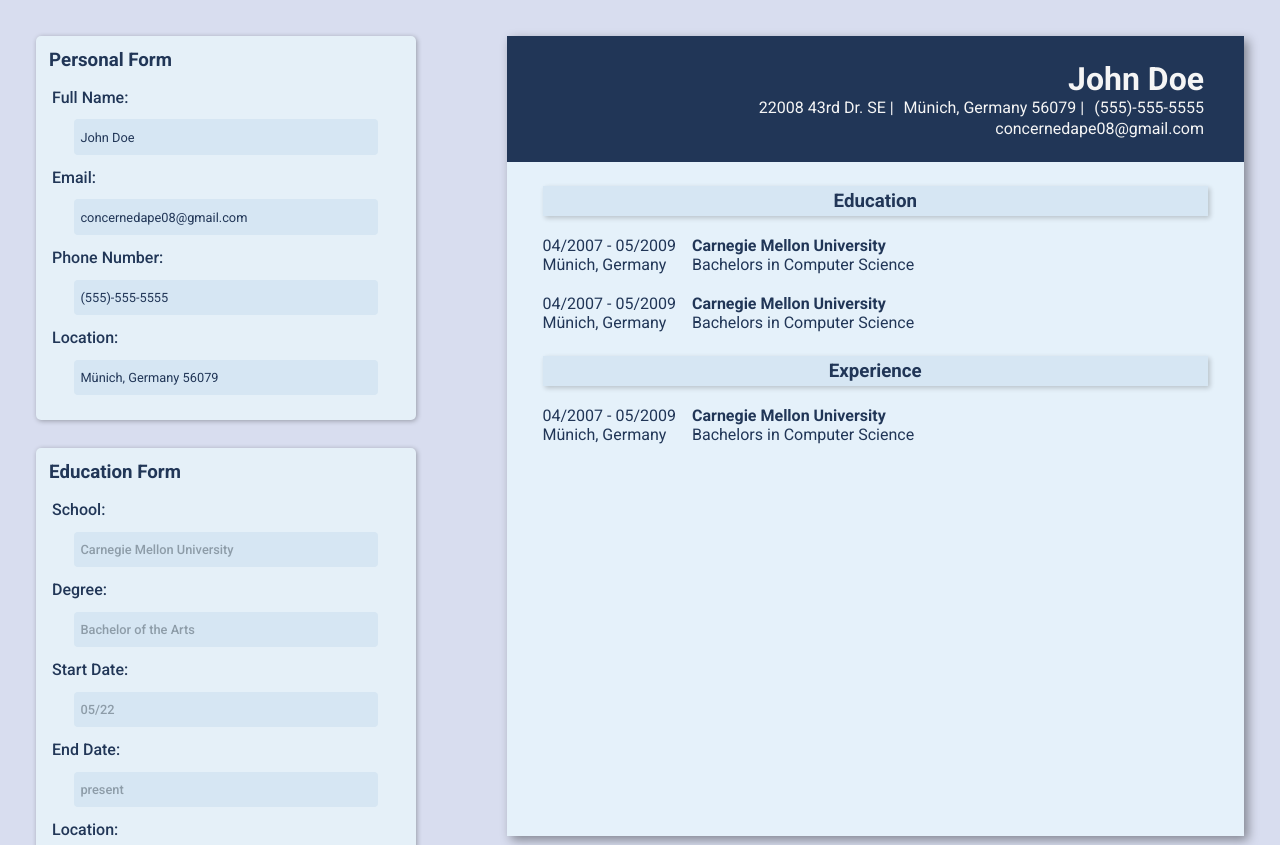
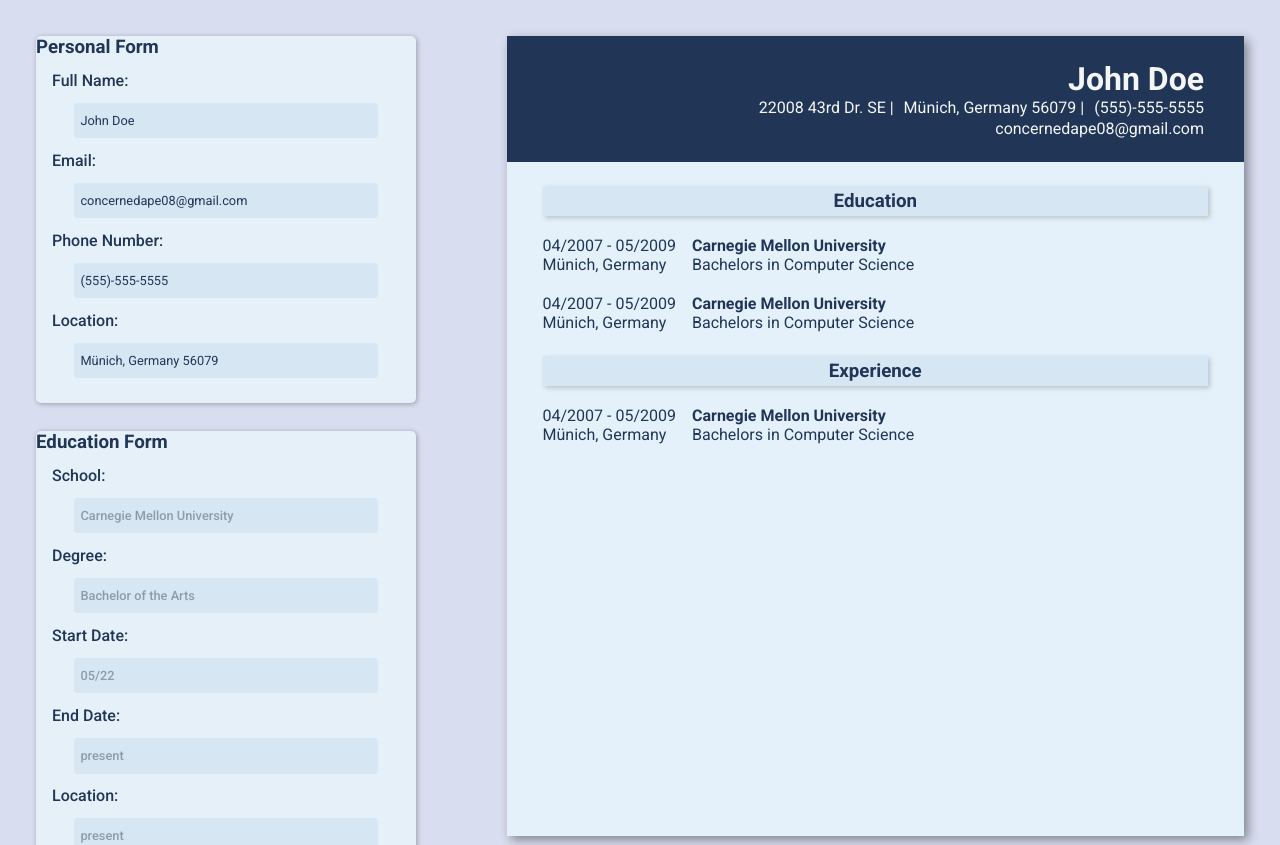
Before and after one commit to jpmunich/Odin-CV-Application, a React (Vite) app: page / in a window 1280 px wide. Shown: the top 845 px of the page. Built offline with nearby package versions, Linux system fonts and the light colour scheme.

Commit message:
Style inactive form

```diff
--- a/src/styles/Form.css
+++ b/src/styles/Form.css
@@ -19,8 +19,12 @@
   margin-bottom: 28px;
 }
 
-h3 {
-  padding: 0.7em 0.7em 0.2em 0.7em;
+.education-information-header-container,
+.personal-information-header-container,
+.experience-information-header-container {
+  display: flex;
+  justify-content: space-between;
+  padding: 12px;
 }
 
 label {
```
